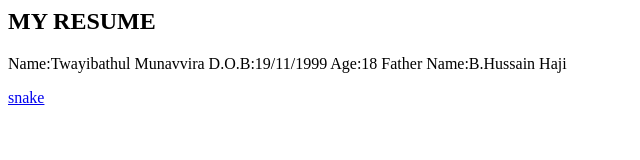
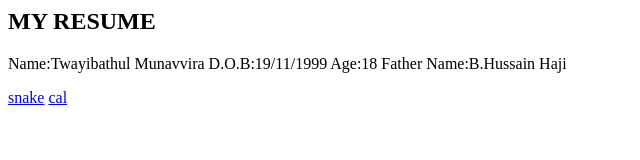
Before and after one commit to prayagsat99/Games, a plain HTML site: page index.html in a window 1280 px wide. Shown: the full height of the page, 0-640 px from the left. Drawn offline with Linux system fonts and the light colour scheme.

Commit message:
Update index.html

```diff
--- a/index.html
+++ b/index.html
@@ -10,4 +10,5 @@
 	Father Name:B.Hussain Haji</P>
 </body>
 <a href="snake.html">snake</a>
+<a href="cal.html">cal</a>
 </html>
```
